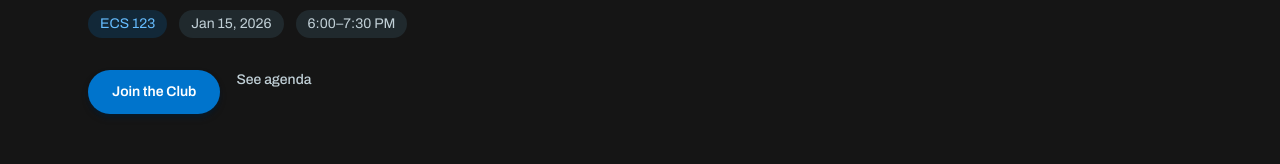
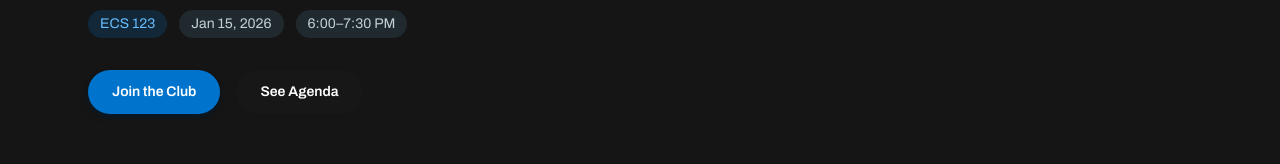
Before and after one commit to isaak1294/uvic-hacks-site, a Next.js app: page /events/first-meeting in a window 1280 px wide. Shown: the part 290-454 px from the top of the page. Built offline with nearby package versions, Linux system fonts and the light colour scheme.

Commit message:
fix: fist event button

```diff
--- a/app/events/first-meeting/page.tsx
+++ b/app/events/first-meeting/page.tsx
@@ -42,9 +42,9 @@ export default function FirstMeetingEventPage() {
                         </a>
                         <a
                             href="#agenda"
-                            className="text-sm font-medium text-cool-steel-200 underline-offset-4 hover:text-baltic-blue-300 hover:underline"
+                            className="rounded-full bg-neutral-900 px-6 py-3 text-sm font-semibold text-white transition hover:bg-baltic-blue-400 hover:shadow-lg"
                         >
-                            See agenda
+                            See Agenda
                         </a>
                     </div>
                 </div>
```
